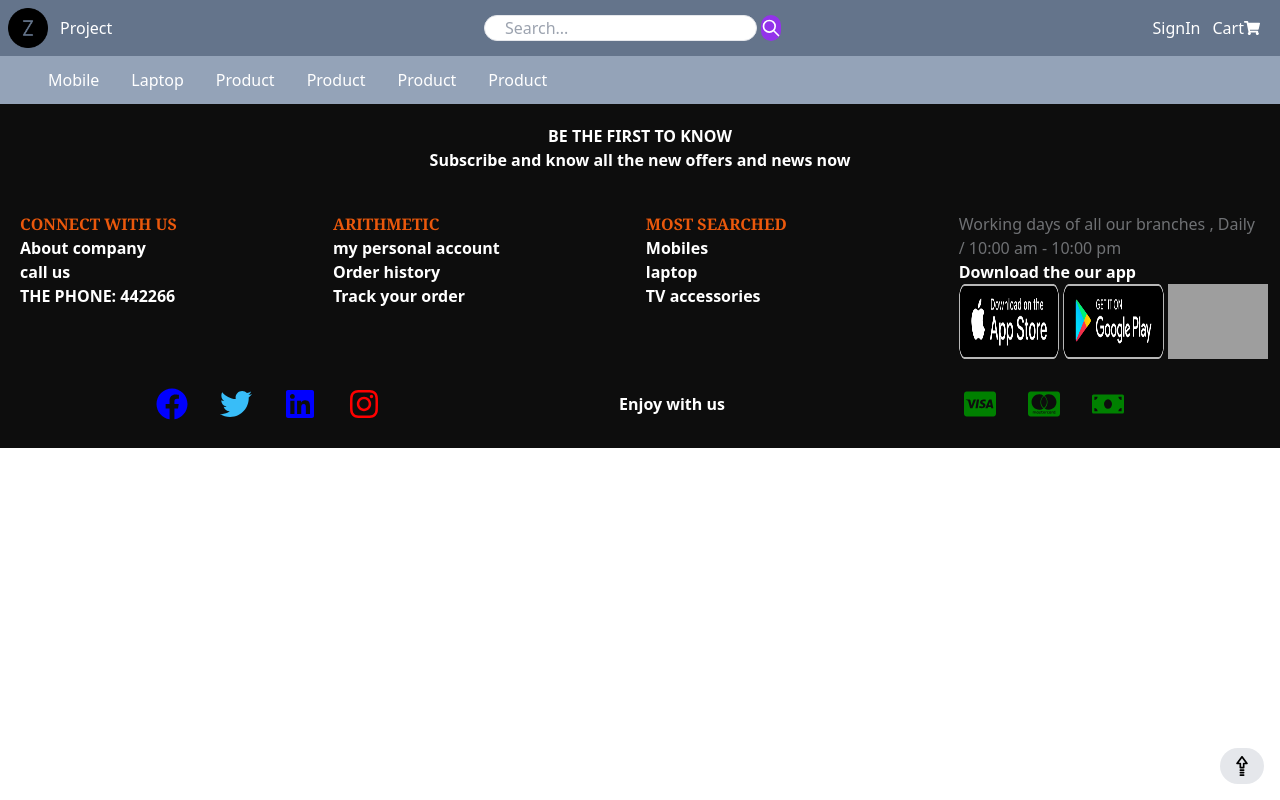
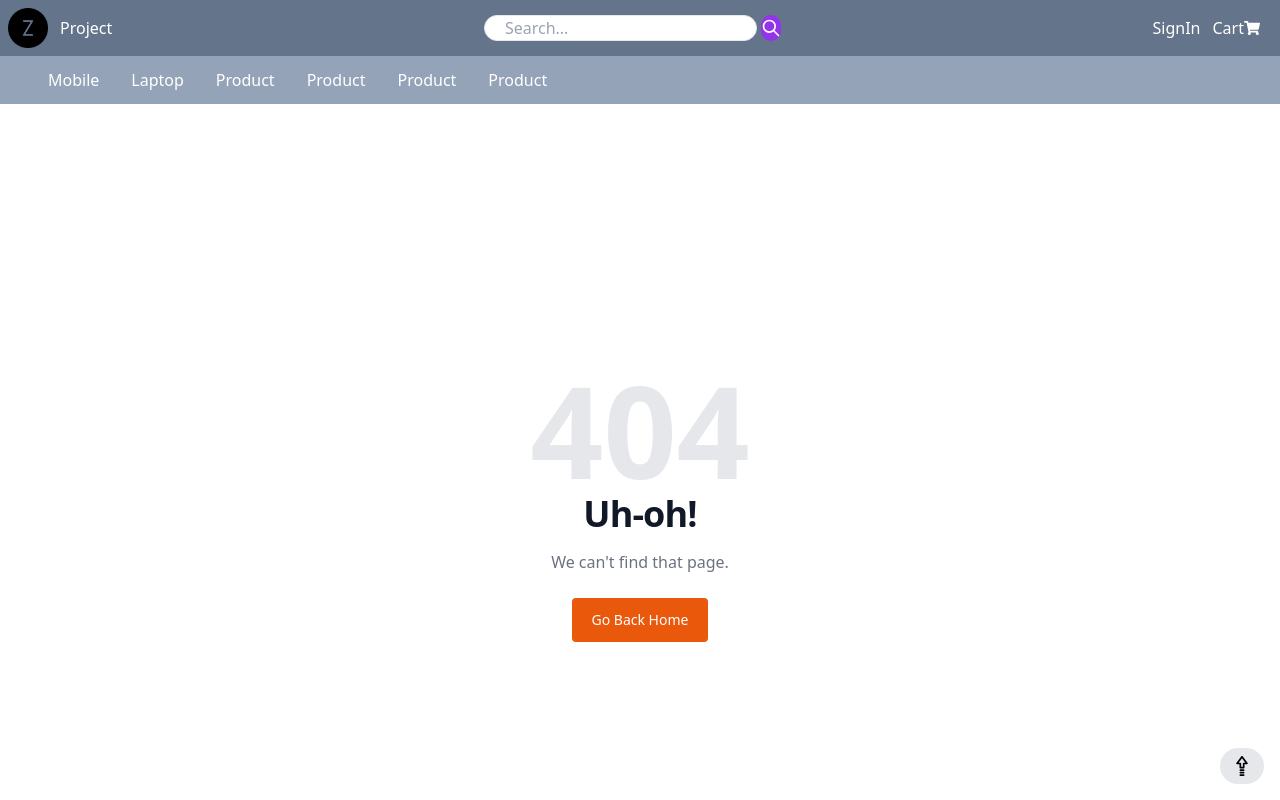
Before and after one commit to eslamsobhy/ecommerce-front-end, a React (Vite) app: page /category in a window 1280 px wide. Shown: the top 800 px of the page. Built offline with nearby package versions, Linux system fonts and the light colour scheme; grey boxes are pictures that could not be loaded.

Commit message:
NotFoundPageFixes

```diff
--- a/src/App.jsx
+++ b/src/App.jsx
@@ -7,6 +7,7 @@ import TechServices from "./pages/TechServices.jsx";
 import { useState } from "react";
 import Navbar from "./components/Navbar.jsx";
 import { Route, Routes } from "react-router";
+import NotFound from "./pages/NotFound.jsx";
 
 
 function App() {
@@ -23,6 +24,7 @@ function App() {
         <Route path="/Techservices" element={<TechServices />} />
         <Route path="/Freeshipping" element={<FreeShipping />} />
         <Route path="/cart" element={<Cart />} />
+        <Route path="/*" element={<NotFound />} />
       </Routes>
         <Footer />
     </>
--- a/src/pages/Home.jsx
+++ b/src/pages/Home.jsx
@@ -44,12 +44,12 @@ export default function Home() {
 
   return (
     <>
+      <AdsSlider />
+      <OtherServices />
       <Circles />
-      <OtherServices />
+      <NewArrivalsSlider products={products} />
       <Categories />
-      <NewArrivalsSlider products={products} />
       <DealsSlider products={products} />
-      <AdsSlider />
     </>
   );
 }
--- a/src/pages/NotFound.jsx
+++ b/src/pages/NotFound.jsx
@@ -1,3 +1,4 @@
+/* eslint-disable react/no-unescaped-entities */
 import { Link } from "react-router-dom";
 
 const NotFound = () => {
```
